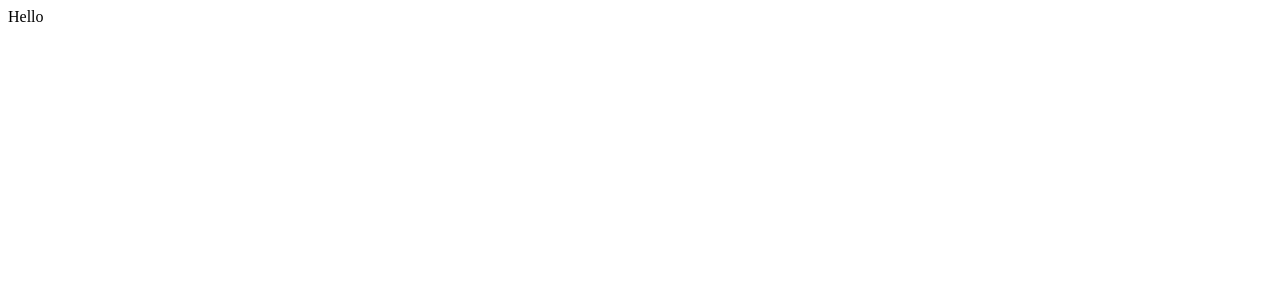
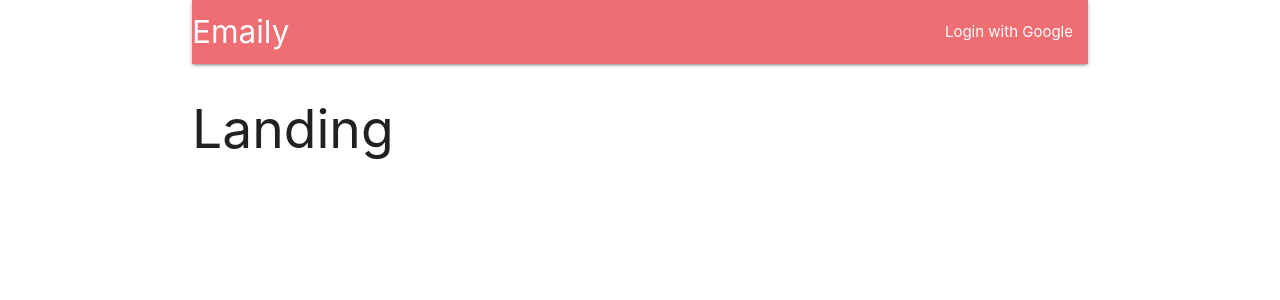
Before and after one commit to Lenonguyen/NodeJS-with-React, a React (Create React App) app in the folder client/: page / in a window 1280 px wide. Shown: the top 300 px of the page. Built offline with nearby package versions, Linux system fonts and the light colour scheme.

Commit message:
React Router Setup

```diff
--- a/client/package.json
+++ b/client/package.json
@@ -3,13 +3,16 @@
   "version": "0.1.0",
   "private": true,
   "dependencies": {
+    "axios": "^0.18.0",
     "http-proxy-middleware": "^0.19.0",
+    "materialize-css": "^1.0.0-rc.2",
     "react": "^16.6.3",
     "react-dom": "^16.6.3",
     "react-redux": "^5.1.1",
     "react-router-dom": "^4.3.1",
     "react-scripts": "2.1.1",
-    "redux": "^4.0.1"
+    "redux": "^4.0.1",
+    "redux-thunk": "^2.3.0"
   },
   "scripts": {
     "start": "react-scripts start",
--- /dev/null
+++ b/client/src/actions/index.js
@@ -0,0 +1,6 @@
+import axios from 'axios';
+import {FETCHUSER} from './types';
+
+const fetchUser = () => {
+     axios.get('/api/current_user');
+}
--- /dev/null
+++ b/client/src/actions/types.js
@@ -0,0 +1 @@
+export const FETCHUSER = 'fetch_user';
--- a/client/src/components/App.js
+++ b/client/src/components/App.js
@@ -1,9 +1,22 @@
 import React from 'react';
+import { BrowserRouter, Route } from 'react-router-dom';
+
+import Header from './Header';
+const Landing = () => <h2>Landing</h2>
+const Dashboard = () => <h2>Dashboard</h2>
+const SurveyNew = () => <h2>SurveyNew</h2>
 
 const App = () => {
      return (
-          <div>
-               Hello
+          <div className="container">
+               <BrowserRouter>
+                    <div>
+                         <Header />
+                         <Route exact path ='/' component ={Landing} />
+                         <Route exact path ='/surveys' component ={Dashboard} />
+                         <Route path ='/surveys/new' component ={SurveyNew} />
+                    </div>
+               </BrowserRouter>
           </div>
      );
 };
--- /dev/null
+++ b/client/src/components/Header.js
@@ -0,0 +1,20 @@
+import React, {Component} from 'react';
+
+class Header extends Component {
+     render() {
+          return(
+               <nav>
+                    <div className="nav-wrapper">
+                         <a className="left brand-logo">Emaily</a>
+                         <ul className="right">
+                              <li>
+                                   <a>Login with Google</a>
+                              </li>
+                         </ul>
+                    </div>
+               </nav>
+          );
+     }
+}
+
+export default Header;
--- a/client/src/index.js
+++ b/client/src/index.js
@@ -1,12 +1,14 @@
+import materializeCSS from 'materialize-css/dist/css/materialize.min.css';
 import React from 'react';
 import ReactDOM from 'react-dom';
 import {Provider} from 'react-redux';
 import { createStore, applyMiddleware } from 'redux';
+import reduxThunk from 'redux-thunk';
 
 import App from './components/App';
 import reducers from './reducers';
 
-const store = createStore(() => [], {}, applyMiddleware());
+const store = createStore(reducers, {}, applyMiddleware(reduxThunk));
 
 ReactDOM.render(
      <Provider store = {store}><App /></Provider>,
--- a/client/src/reducers/authReducer.js
+++ b/client/src/reducers/authReducer.js
@@ -1,5 +1,5 @@
-export default function(state, action) {
-     switch(action.type) {
+export default function(state = {} , action) {
+     switch (action.type) {
           default:
                return state;
      }
--- a/client/src/reducers/index.js
+++ b/client/src/reducers/index.js
@@ -1,6 +1,6 @@
 import {combineReducers} from 'redux';
-import authReducer from './authReducer'
+import authReducer from './authReducer';
 
-export default combineReducers( {
+export default combineReducers({
      auth: authReducer
 });
```
Also changed, not shown: 1 other file (tests, documents, lock files or other folders).
